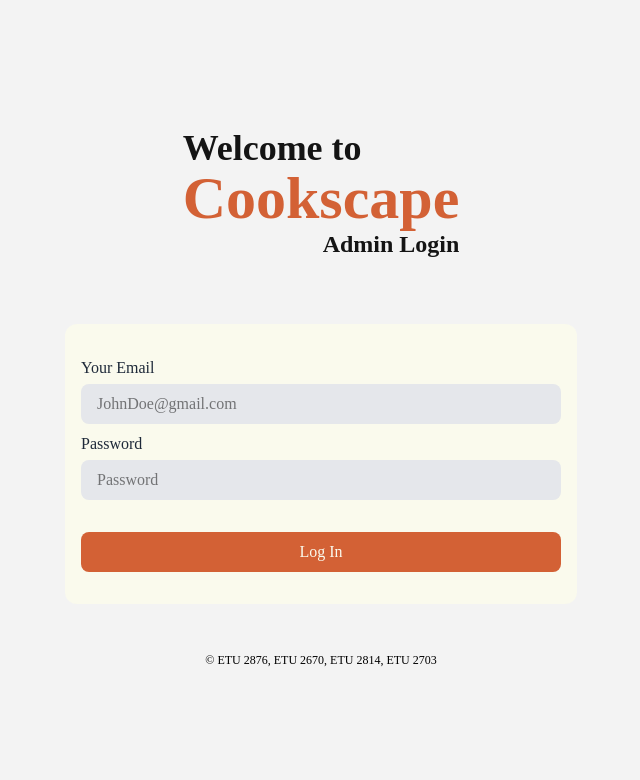
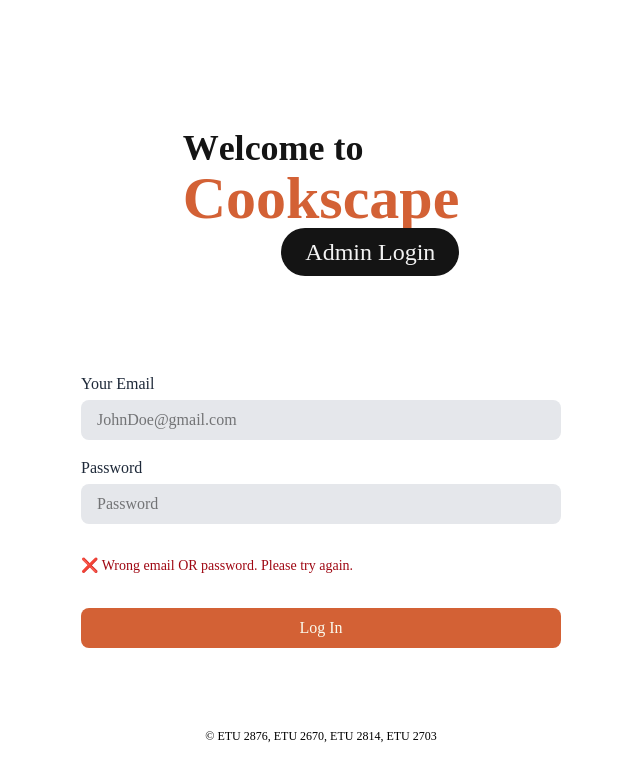
Before and after one commit to S5-Final-Project-PARK/vue-back-office, a Vue app in the folder restaurant-admin/: page / in a window 1280 px wide. Both pictures are taken after a click on the button "Log In". Shown: the top 780 px of the page, without its empty margins (319-959 px from the left). Built offline with nearby package versions, Linux system fonts and the light colour scheme; the HTML template or start-up script is replaced by a standard one.

Commit message:
finish form & animation

```diff
--- a/restaurant-admin/package.json
+++ b/restaurant-admin/package.json
@@ -19,6 +19,7 @@
     "gsap": "^3.12.7",
     "pinia": "^2.3.0",
     "primevue": "^4.2.5",
+    "split-type": "^0.3.4",
     "vue": "^3.5.13",
     "vue-router": "^4.5.0"
   },
--- a/restaurant-admin/src/components/MyLoginHeader.vue
+++ b/restaurant-admin/src/components/MyLoginHeader.vue
@@ -1,11 +1,53 @@
+<script setup lang="ts">
+import { onMounted } from "vue";
+import gsap from "gsap";
+import SplitType from "split-type"; // ✅ Use 'split-type' package
+
+onMounted(() => {
+  const cookscape = new SplitType("#cookscape", { types: "chars" });
+  const welcome = new SplitType("#welcome", { type: "words" });
+
+  gsap.from("#admin",{
+    duration: 1.5,
+    rotationX: 360, // Rotates on X-axis
+    ease: "back.out(1.7)",
+    opacity: 0,
+    delay: 1,
+  });
+
+  gsap.from(cookscape.chars, {
+    duration: 0.8,
+    opacity: 0,
+    x: 80,
+    transformOrigin: "0% 50% -50",
+    ease: "back",
+    stagger: 0.09,
+    color: "black",
+    delay: "0.8"
+  });
+
+  gsap.from(welcome.words, {
+    duration: 0.8,
+    opacity: 0,
+    y: -80,
+    transformOrigin: "0% 50% -50",
+    ease: "out",
+    stagger: 0.4,
+  });
+
+});
+</script>
+
 <template>
-          <header class="flex items-center justify-center mb-16">
-        <h1>
-          <p class="text-4xl font-bold text-(--my-black)">Welcome to</p>
-          <p id="cookscape" class="text-6xl font-montserrat font-extrabold text-(--my-primary)">Cookscape</p>
-          <section class="text-(--my-black) text-2xl flex justify-end">
-            <p class="font-bold">Admin Login</p>
-          </section>
-        </h1>
-      </header>
+  <header class="flex flex-col items-center justify-center mb-16">
+    <h1 class="">
+      <p id="welcome" class="text-4xl font-bold text-(--my-black)">Welcome to</p>
+      <p id="cookscape" class="text-6xl font-montserrat font-extrabold text-(--my-primary)">Cookscape</p>
+      <section class="flex justify-end">
+        <p id="admin" class="py-2 px-6 text-(--my-pure-white) bg-(--my-black) rounded-full text-2xl font-extralight">
+          Admin Login
+        </p>
+      </section>
+    </h1>
+  </header>
 </template>
--- a/restaurant-admin/src/views/LoginView.vue
+++ b/restaurant-admin/src/views/LoginView.vue
@@ -6,26 +6,42 @@
 
 const email = ref('');
 const password = ref('');
+const loginCheck = ref(true);
 
-const login = () => {
-    console.log('Logging in with:', email.value, password.value);
-};
+function handleSubmit() {
+    const emailCheck = "pyvas17@gmail.com";
+    const passwordCheck = "root";
+
+    if (email.value === emailCheck && password.value === passwordCheck) {
+        loginCheck.value = true; // ✅ Reset the error message
+        console.log("✅ Login successful");
+    } else {
+        loginCheck.value = false; // ❌ Show error message
+    }
+}
 </script>
 
 <template>
-    <body class="min-h-screen bg-(--my-pure-white) font-nacelle">
+    <body class="min-h-screen bg-[--my-pure-white] font-nacelle">
         <div class="pt-32">
             <MyLoginHeader />
             <main class="flex items-center justify-center space-y-6 rounded-lg">
-                <article class="container bg-(--my-white) rounded-xl px-4 py-8 w-2/5 box-shadow-">
+                <article class="container bg-[--my-white] rounded-xl px-4 py-8 w-2/5 box-shadow-">
                     <div class="flex flex-col space-y-8">
-                        <section class="flex flex-col space-y-2">
+                        <section class="flex flex-col space-y-4">
                             <MyInput type="email" label="Your Email" placeholder="JohnDoe@gmail.com" id="email"
                                 v-model="email" />
                             <MyInput type="password" label="Password" placeholder="Password" id="password"
                                 v-model="password" />
                         </section>
-                        <MyFullButton @click="login" label="Log In" />
+
+                        <!-- ✅ Fixed v-if syntax -->
+                        <p v-if="!loginCheck" class="text-red-800 text-sm">
+                            ❌ Wrong email OR password. Please try again.
+                        </p>
+
+                        <!-- ✅ Prevent default form submission -->
+                        <MyFullButton @click="handleSubmit" label="Log In" />
                     </div>
                 </article>
             </main>
```
Also changed, not shown: 1 other file (tests, documents, lock files or other folders).
